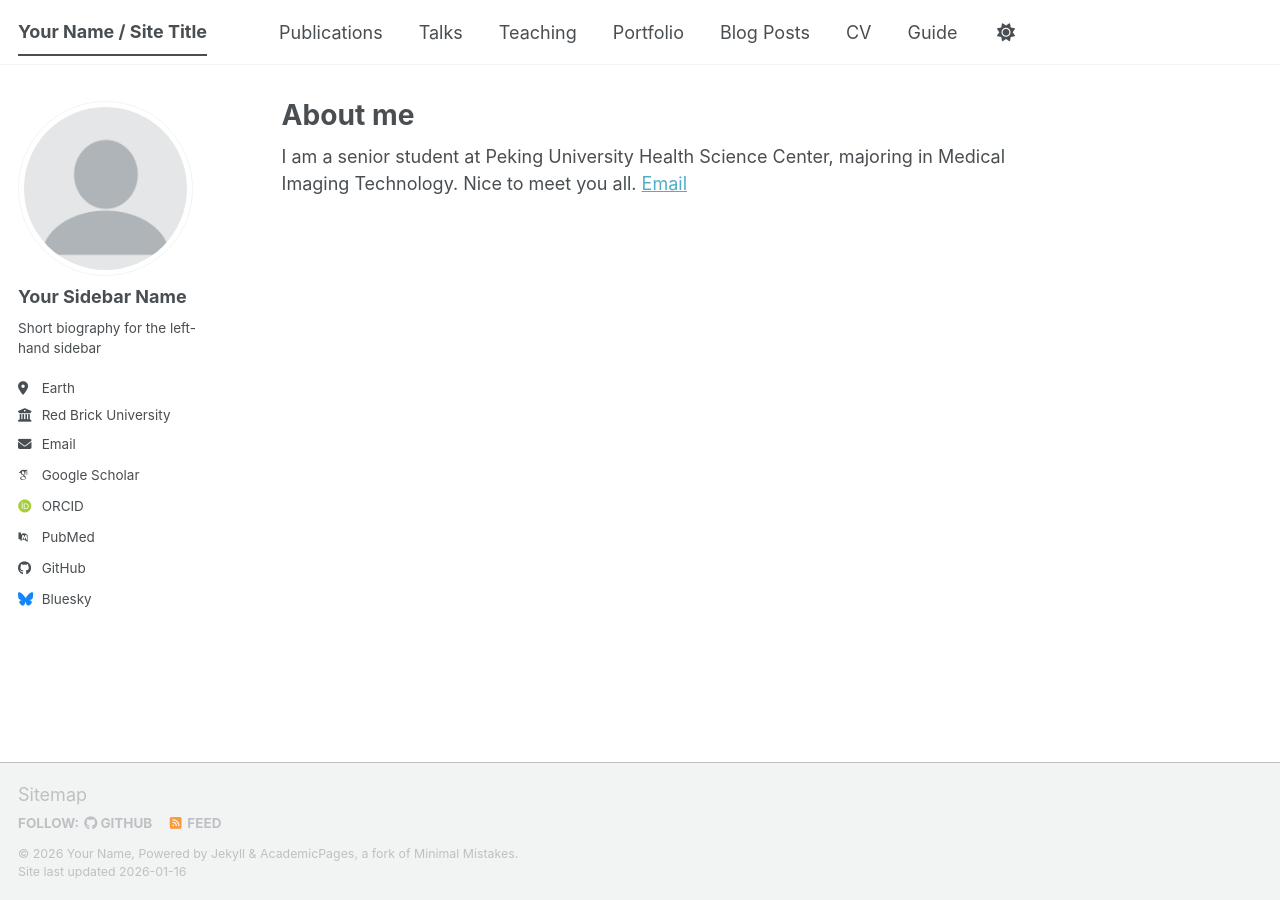
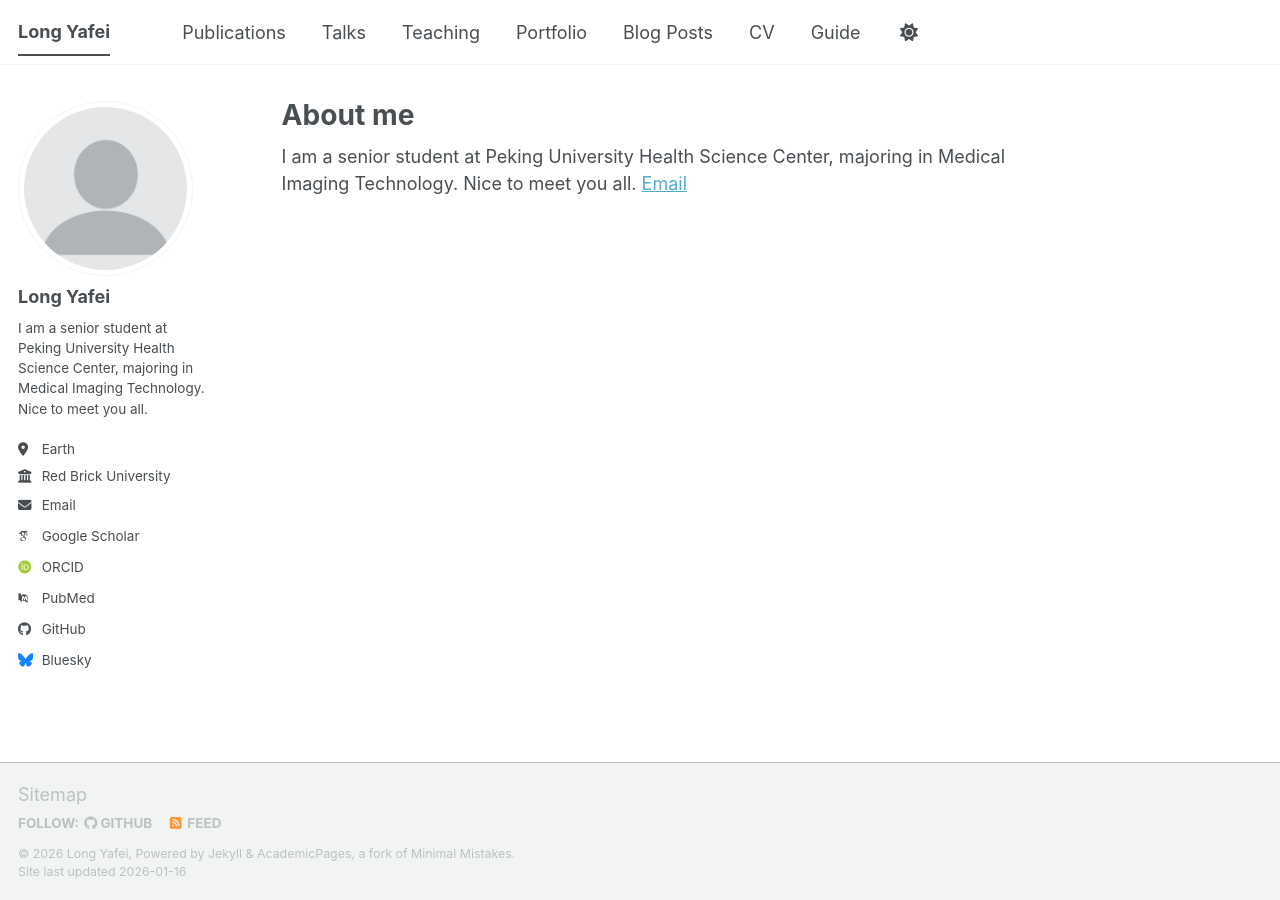
Before and after one commit to teaaaaaaaaaaa/teaaaaaaaaaaa.github.io, a Jekyll site: the page built from _pages/about.md, in a window 1280 px wide. Built offline with Jekyll 4.4.1, drawn with Linux system fonts in a browser that asks for light colours; some web fonts are replaced; a script bundle is joined from its source files by our own code; library files that are not in the unit come from our copies.

Commit message:
Update _config.yml

```diff
--- a/_config.yml
+++ b/_config.yml
@@ -9,11 +9,11 @@
 # Basic Site Settings
 locale                   : "en-US"
 site_theme               : "default" # The available themes options are "default", "air", "sunrise", "mint", "dirt" and "contrast"
-title                    : "Your Name / Site Title"
+title                    : "Long Yafei"
 title_separator          : "-"
-name                     : &name "Your Name"
-description              : &description "Your Name's academic portfolio"   # Update this with a general description of your site, this is the default if not overridden by a page
-url                      : https://academicpages.github.io # The base hostname & protocol for your site e.g. "https://[your GitHub username].github.io",
+name                     : &name "Long Yafei"
+description              : &description "Medical Imaging Technology"   # Update this with a general description of your site, this is the default if not overridden by a page
+url                      : https://teaaaaaaaaaaa.github.io # The base hostname & protocol for your site e.g. "https://[your GitHub username].github.io",
                                                            # or if you already have some other page hosted on Github then use "https://[your GitHub username].github.io/[Your Repo Name]"
 baseurl                  : "" # the subpath of your site, e.g. "/blog"
 repository               : "academicpages/academicpages.github.io"
@@ -24,9 +24,9 @@ repository               : "academicpages/academicpages.github.io"
 author:
   # Biographic information
   avatar           : "profile.png"
-  name             : "Your Sidebar Name"
+  name             : "Long Yafei"
   pronouns         : # example: "she/her"
-  bio              : "Short biography for the left-hand sidebar"
+  bio              : "I am a senior student at Peking University Health Science Center, majoring in Medical Imaging Technology. Nice to meet you all."
   location         : "Earth"
   employer         : "Red Brick University"
   uri              : # URL
```
